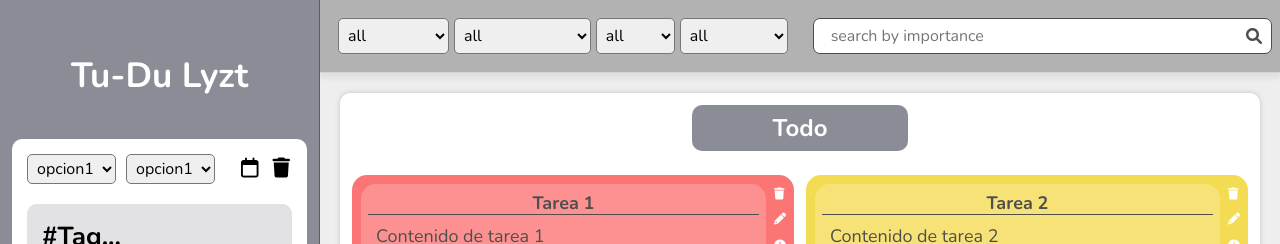
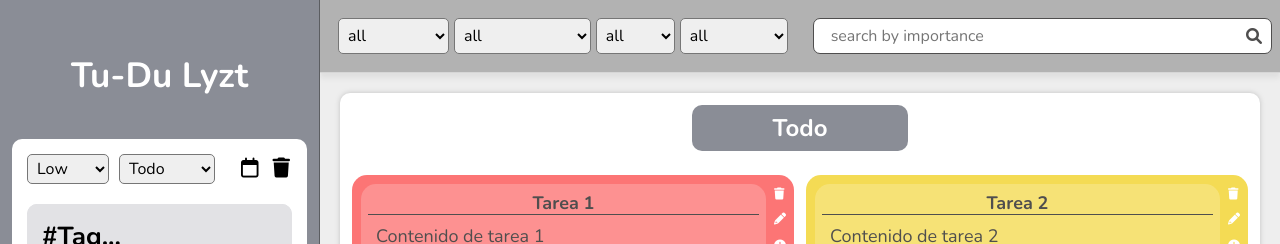
Before and after one commit to GaredLyon/Tu-Du-Lyzt, a React (Vite) app: page / in a window 1280 px wide. Shown: the top 244 px of the page. Built offline with nearby package versions, Linux system fonts and the light colour scheme.

Commit message:
agregar la funcionalidad de agregar tarea

```diff
--- a/src/components/Aside/Aside.jsx
+++ b/src/components/Aside/Aside.jsx
@@ -1,38 +1,59 @@
 import React from 'react'
+import { agregarTarea } from '../../helpers/agregartarea'
 import './Aside.css'
 
 export const Aside = () => {
 
+  //AGREGAR TAREA *******************
+  const agregarNuevaTarea = (evento, idGrupo) => {
+    // evento.preventDefault()
 
-  //AGREGAR TAREA *******************
+    //OBTENER TODOS LOS VALORES QUE NECESITO
+    let dificultad = evento.target.dificultad.value /* LISTO */
+    let columna = evento.target.columna.value /* LISTO */
+    let inputTitulo = evento.target.inputTitulo.value /* LISTO */
+    let inputDescripcion = evento.target.inputDescripcion.value /* LISTO */
 
+    const obtenerIdGrupo = (columna) => {
+      switch (columna) {
+        case 'Progress': return 2
+        default: return 1
+      }
+    }
+    // console.log(`se agrego nueva tarea, de dificultad: "${dificultad}", a la columna de "${columna}", tiene el titulo "${inputTitulo}" y descripcion "${inputDescripcion}"`)
 
+    //USAR EL HELPER
+    agregarTarea({
+      idGrupo: obtenerIdGrupo(columna),
+      dificultad,
+      cuerpo: {
+        columna, inputTitulo, inputDescripcion
+      }
+    })
 
-
+  }
 
 
   //////////////////////////////
   return (
     <aside className='aside'>
       <h3 className='aside__title'>Tu-Du Lyzt</h3>
-      <form className='aside__form'>
+      <form className='aside__form' onSubmit={(evento) => {
+        evento.preventDefault()
+        agregarNuevaTarea(evento)
+      }}>
 
         {/* HEADER DEL FORMULARIO */}
         <header className='header__formulario'>
           <div>
-            <select>
-              <option>opcion1</option>
-              <option>opcion2</option>
-              <option>opcion3</option>
-              <option>opcion4</option>
-              <option>opcion5</option>
+            <select name='dificultad'>
+              <option>Low</option>
+              <option>Middle</option>
+              <option>High</option>
             </select>
-            <select>
-              <option>opcion1</option>
-              <option>opcion2</option>
-              <option>opcion3</option>
-              <option>opcion4</option>
-              <option>opcion5</option>
+            <select name='columna'>
+              <option>Todo</option>
+              <option>Progress</option>
             </select>
           </div>
 
@@ -49,9 +70,17 @@ export const Aside = () => {
 
         {/* CONTENEDOR DE TEXTO */}
         <div className='header__texto'>
-          <textarea className='header__input1' name="" id="" rows="1" defaultValue='#Tag...'/>
+          <textarea
+            className='header__input1'
+            rows="1"
+            defaultValue='#Tag...'
+            name='inputTitulo'/>
           <hr/>
-          <textarea className='header__input2' name="" id="" rows="9" defaultValue='Task...'/>
+          <textarea
+            className='header__input2'
+            rows="9"
+            defaultValue='Task...'
+            name='inputDescripcion'/>
         </div>
 
         <button className='aside__boton-crear'>Create</button>
--- a/src/helpers/agregarTarea.js
+++ b/src/helpers/agregarTarea.js
@@ -1,6 +1,13 @@
-import { peticiones } from "./peticiones"
+// import { peticiones } from "./peticiones"
 
-export const agregarTarea = async (idGrupo, nivel, contenido) => {
+export const agregarTarea = (idGrupo, dificultad, cuerpo) => {
 
-  return peticiones('GET', {idGrupo, nivel, contenido})
+  console.log(idGrupo, dificultad, cuerpo)
+
+  //FINALMENTE HACER LA PETICION AL SERVIDOR
+  //(COMENTADO ESTA LINEA DE ABAJO POR AHORA , PORQUE NO AUN NO TENEMOS SERVIDOR)
+
+  // return await peticiones('GET', {idGrupo, dificultad, cuerpo})
+
+  return 'se agrego nueva tarea'
 }
--- a/src/helpers/peticiones.js
+++ b/src/helpers/peticiones.js
@@ -24,7 +24,7 @@ export const peticiones = async( tipoMetodo, cuerpo) => {
   }
 
   ///////////////////////////////////
-  let url = `${global.url}/tareas`
+  let url = `${global.url}tareas`
 
   const peticion =  await fetch(url)
   const data = peticion.json()
```
Also changed, not shown: src/components/Main2/Card/Card.jsx (+11 -0 lines).
